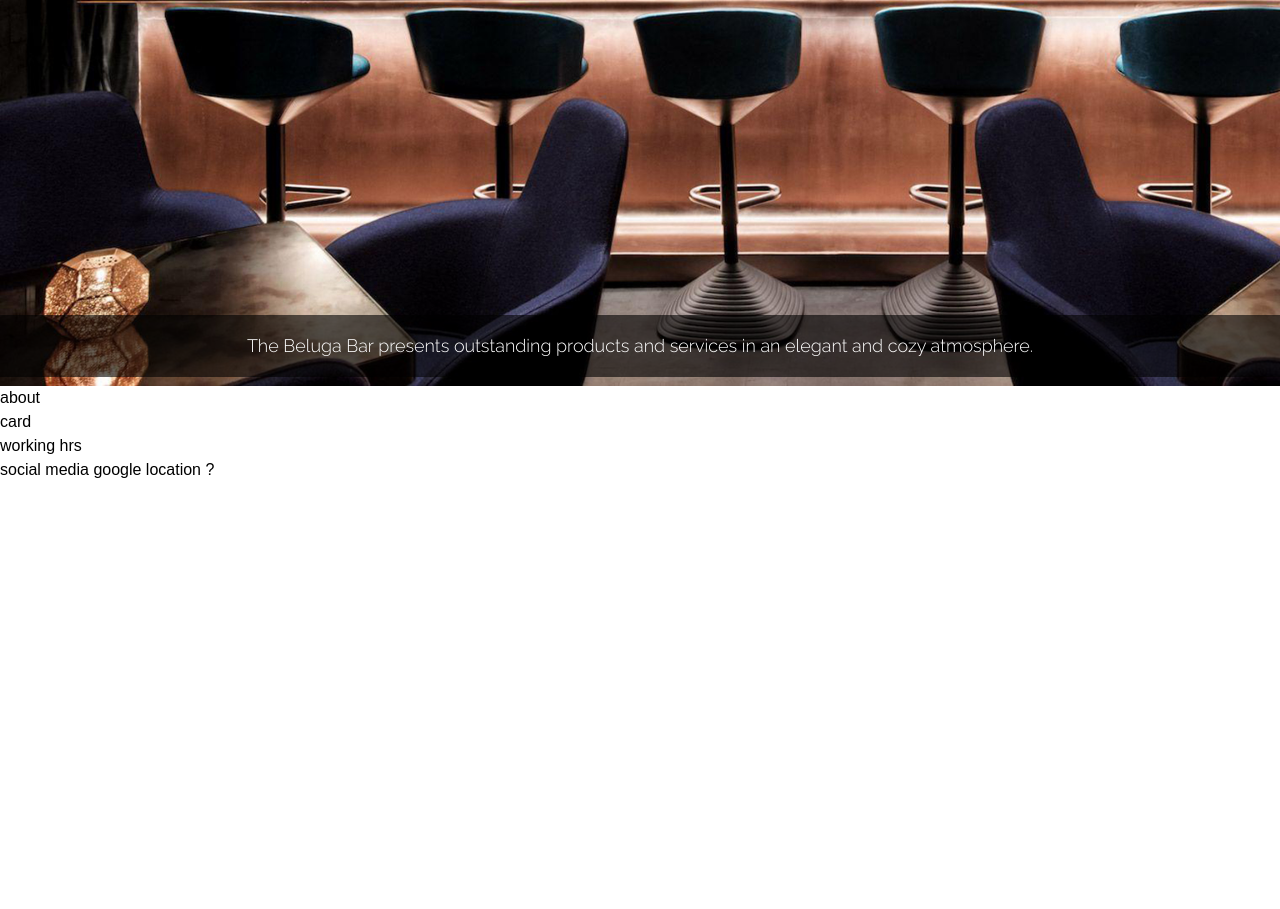
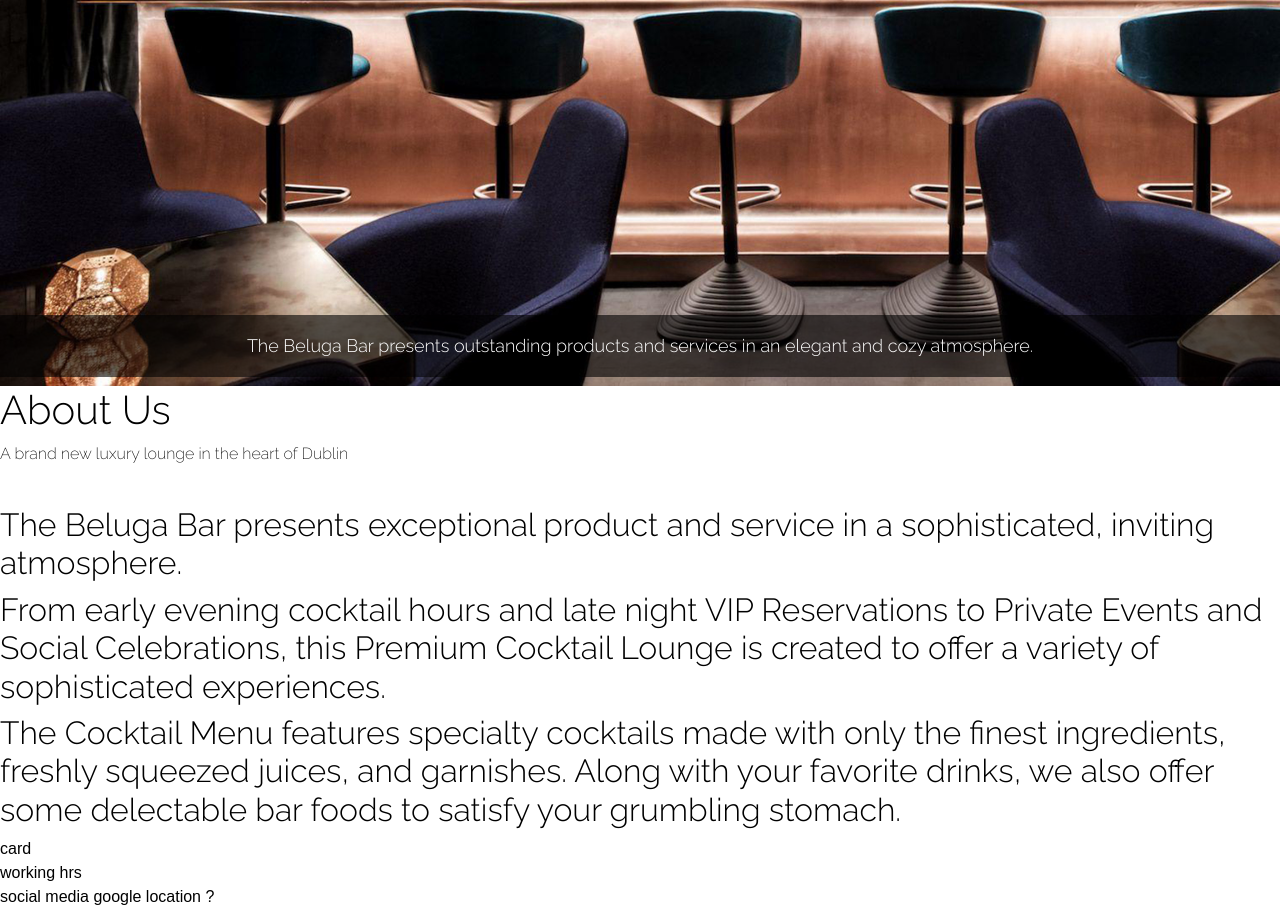
Before and after one commit to StanislavDitsan/The-Beluga, a plain HTML site: page index.html in a window 1280 px wide. Shown: the part 1286-2195 px from the top of the page. Before the commit the page ends 1768 px from the top, so only its background shows below. Drawn offline with nearby package versions, Linux system fonts and the light colour scheme.

Commit message:
Added text and id for about section

```diff
--- a/index.html
+++ b/index.html
@@ -68,8 +68,17 @@
         </div>
     </section>
 
-    <section>
-    about
+    <section id="about">
+        <div id="about-container">
+            <h1>About Us</h1>
+            <p>A brand new luxury lounge in the heart of Dublin</p>
+            <br>
+            <h2>The Beluga Bar presents exceptional product and service in a sophisticated, inviting atmosphere.
+            </h2>
+            <h2>From early evening cocktail hours and late night VIP Reservations to Private Events and Social Celebrations, this Premium Cocktail Lounge is created to offer a variety of sophisticated experiences.</h2>
+            <h2>The Cocktail Menu features specialty cocktails made with only the finest ingredients, freshly squeezed juices, and garnishes. Along with your favorite drinks, we also offer some delectable bar foods to satisfy your grumbling stomach.
+            </h2>
+        </div>
     </section>
 
     <section>
```
